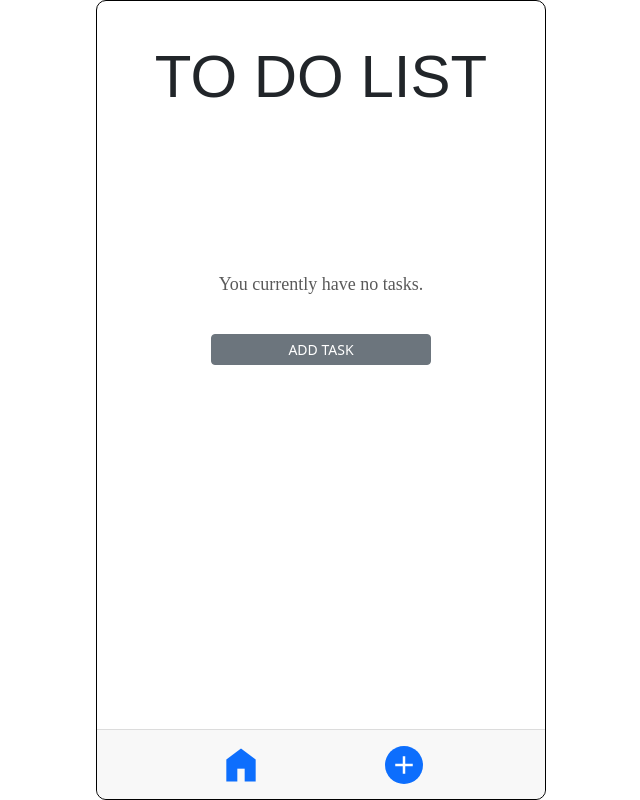
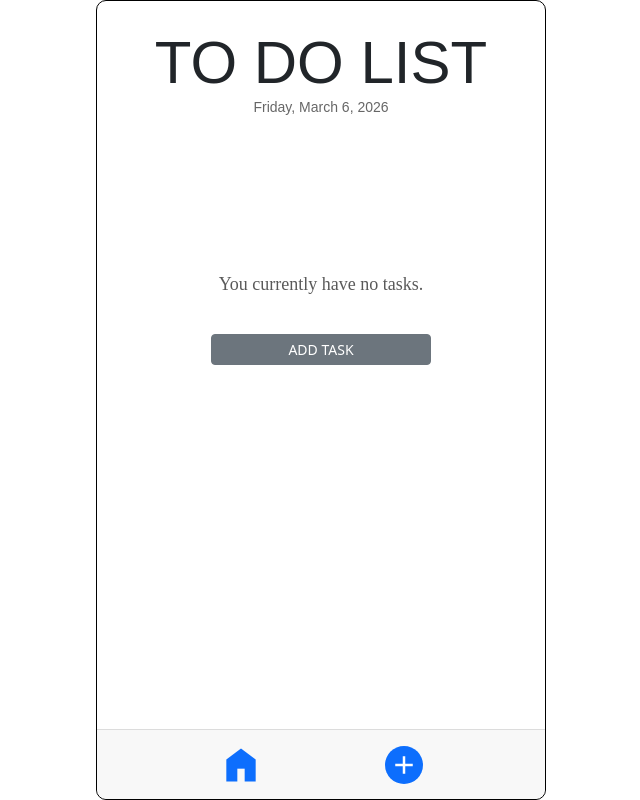
Before and after one commit to fabioesilveira/TO-DO_APP, a React (Vite) app: page / in a window 1280 px wide. Shown: the whole page, without its empty margins (319-959 px from the left). Built offline with nearby package versions, Linux system fonts and the light colour scheme; a web font is replaced by a local one.

Commit message:
AddedTodaySdateAndSelectInputWhenClickRegister

```diff
--- a/src/index.css
+++ b/src/index.css
@@ -299,12 +299,10 @@ main {
 main {
   height: 68%;
   overflow-y: auto;
-
   padding-bottom: 40px;
 
   /* scroll mais suave */
   scrollbar-width: thin;
-  /* firefox */
 }
 
 /* scroll mais bonito no chrome */
@@ -320,3 +318,11 @@ main::-webkit-scrollbar-thumb {
 main::-webkit-scrollbar-track {
   background: transparent;
 }
+
+.today-date {
+  text-align: center;
+  font-size: 14px;
+  font-family: sans-serif;
+  color: rgba(0, 0, 0, 0.6);
+  margin-top: -10px;
+}
--- a/src/pages/Home.jsx
+++ b/src/pages/Home.jsx
@@ -16,6 +16,16 @@ function Home() {
     const [dialogMsg, setDialogMsg] = useState("");
     const [dialogVariant, setDialogVariant] = useState("secondary");
     const [onConfirm, setOnConfirm] = useState(() => () => { });
+
+    const today = new Date();
+
+    const formattedDate = today.toLocaleDateString("en-US", {
+        weekday: "long",
+        month: "long",
+        day: "numeric",
+        year: "numeric",
+    });
+
 
     const openConfirm = ({ title, msg, variant = "secondary", onYes }) => {
         setDialogTitle(title);
@@ -64,7 +74,10 @@ function Home() {
     return (
         <div className="my-container">
             <header>
+                <div>
                 <h1 className="h1-home">TO DO LIST</h1>
+                <p className="today-date">{formattedDate}</p>
+                </div>
             </header>
 
             <main>
--- a/src/pages/Register.jsx
+++ b/src/pages/Register.jsx
@@ -3,7 +3,7 @@ import InputGroup from 'react-bootstrap/InputGroup';
 import Button from 'react-bootstrap/Button';
 import Modal from 'react-bootstrap/Modal';
 import Alert from 'react-bootstrap/Alert';
-import { useContext, useState, useRef } from 'react';
+import { useContext, useState, useRef, useEffect } from 'react';
 import Context from '../Context/Context';
 import NavFooter from '../components/NavFooter';
 
@@ -16,6 +16,11 @@ function Register() {
     const [dialogMsg, setDialogMsg] = useState("");
 
     const inputRef = useRef(null);
+
+    useEffect(() => {
+        inputRef.current?.focus();
+        inputRef.current?.select();
+    }, []);
 
     const handleInput = (event) => {
         setInputValue(event.target.value);
```
